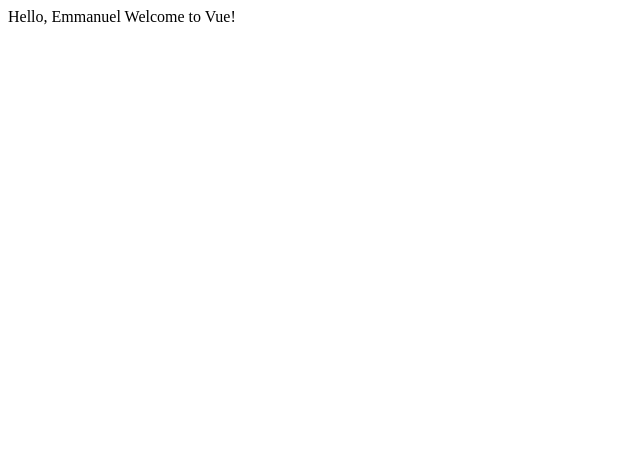
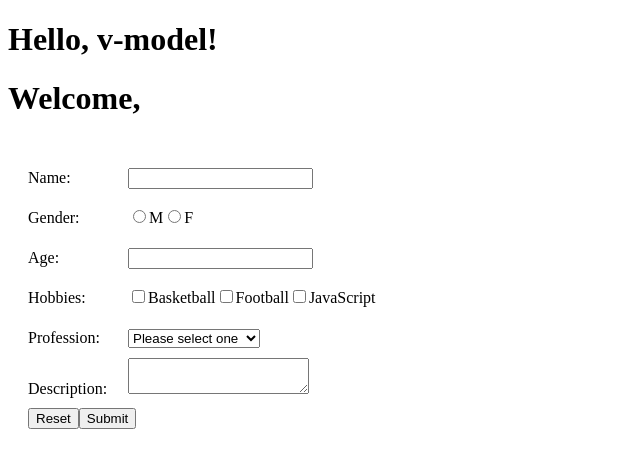
Before and after one commit to yggd-millenia/vue-emmanuel-, a Vue app: page / in a window 1280 px wide. Shown: the top 468 px of the page, without its empty margins (0-640 px from the left). Built offline with nearby package versions, Linux system fonts and the light colour scheme.

Commit message:
form input bindings

```diff
--- a/src/App.vue
+++ b/src/App.vue
@@ -1,11 +1,109 @@
 <template>
-  <div>Hello, Emmanuel Welcome to Vue!</div>
+  <h1>{{ message }}</h1>
+  <h1>Welcome, {{ formData.name }}</h1>
+  <form action="">
+    <div>
+      <span>Name:</span>
+      <span>
+        <!-- formData.name is synced after "change" event instead of "input" event. -->
+        <input type="text" v-model.lazy="formData.name" />
+      </span>
+    </div>
+    <div>
+      <span>Gender:</span>
+      <span>
+        <input type="radio" id="male" value="M" v-model="formData.gender" />
+        <label for="male">M</label>
+        <input type="radio" id="female" value="F" v-model="formData.gender" />
+        <label for="female">F</label>
+      </span>
+    </div>
+    <div>
+      <span>Age:</span>
+      <span>
+        <!-- Input is automatically typecast as a number. -->
+        <input type="text" id="age" v-model.number="formData.age" />
+      </span>
+    </div>
+    <div>
+      <span>Hobbies:</span>
+      <!-- We can bind multiple checkboxes to the same array. -->
+      <input type="checkbox" value="basketball" v-model="formData.hobbies" />
+      <label for="basketball">Basketball</label>
+      <input type="checkbox" value="football" v-model="formData.hobbies" />
+      <label for="football">Football</label>
+      <input type="checkbox" value="js" v-model="formData.hobbies" />
+      <label for="js">JavaScript</label>
+    </div>
+    <div>
+      <span>Profession:</span>
+      <select v-model="formData.profession">
+        <option value="">Please select one</option>
+        <option value="1">Software Engineer</option>
+        <option value="2">Data Scientist</option>
+        <option value="3">Product Manager</option>
+        <option value="4">Professor</option>
+      </select>
+    </div>
+    <div>
+      <span>Description:</span>
+      <!-- Leading and trailing whitespace is removed automatically. -->
+      <textarea
+        v-model.trim="formData.desc"
+        @keyup.enter="submitForm"
+      ></textarea>
+    </div>
+    <div>
+      <input type="reset" value="Reset" @click="resetForm" />
+      <!-- Prevent the form from submitting through form action. -->
+      <input type="submit" value="Submit" @click.prevent="submitForm" />
+    </div>
+  </form>
 </template>
 
 <script setup>
+import { ref } from 'vue'
 
+let message = ref('Hello, v-model!')
+
+let formData = ref({
+  name: '',
+  gender: '',
+  age: '',
+  hobbies: [],
+  profession: '',
+  desc: ''
+})
+
+function resetForm() {
+  formData.value = {
+    name: '',
+    gender: '',
+    age: '',
+    hobbies: [],
+    profession: '',
+    desc: ''
+  }
+}
+
+function submitForm() {
+  console.log(JSON.stringify(formData.value))
+  // We can use axios or fetch() to submit data to the back end.
+}
 </script>
 
-<style lang="scss" scoped>
+<style scoped>
+form {
+  padding: 20px;
+}
 
+form div {
+  height: 40px;
+  line-height: 40px;
+}
+
+form div span {
+  display: inline-block;
+  width: 100px;
+}
 </style>
```
